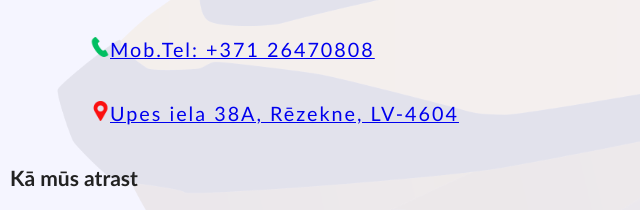
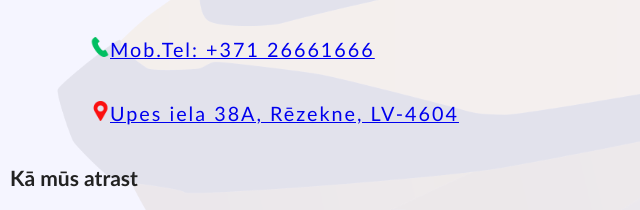
Before and after one commit to autoserviss/laivuserviss, a plain HTML site: page kontakti.html in a window 1280 px wide. Shown: the part 464-674 px from the top of the page, 25-665 px from the left. Drawn offline with Linux system fonts and the light colour scheme; grey boxes are pictures that could not be loaded.

Commit message:
Update kontakti.html

```diff
--- a/kontakti.html
+++ b/kontakti.html
@@ -88,7 +88,7 @@
 						<tr><td>Svētdiena:</td><td>Slēgts</td></tr>
 					</tbody>
 				</table>
-				<h3 class="link-telephone2"><a href="tel:+37126470808"><img src="servis_image/Call100.png" height="20" alt="Call"/><span>Mob.Tel: +371 26470808</span></a></h3>
+				<h3 class="link-telephone2"><a href="tel:+37126661666"><img src="servis_image/Call100.png" height="20" alt="Call"/><span>Mob.Tel: +371 26661666</span></a></h3>
 				<h3 class="link-telephone2"><a href="#karte"><img src="servis_image/Map100.png" height="20" alt="Map"/><span>Upes iela 38A, Rēzekne, LV-4604</span></a></h3>
 				<h3>Kā mūs atrast</h3>
 				<div id="karte" class="mapouter">
```
